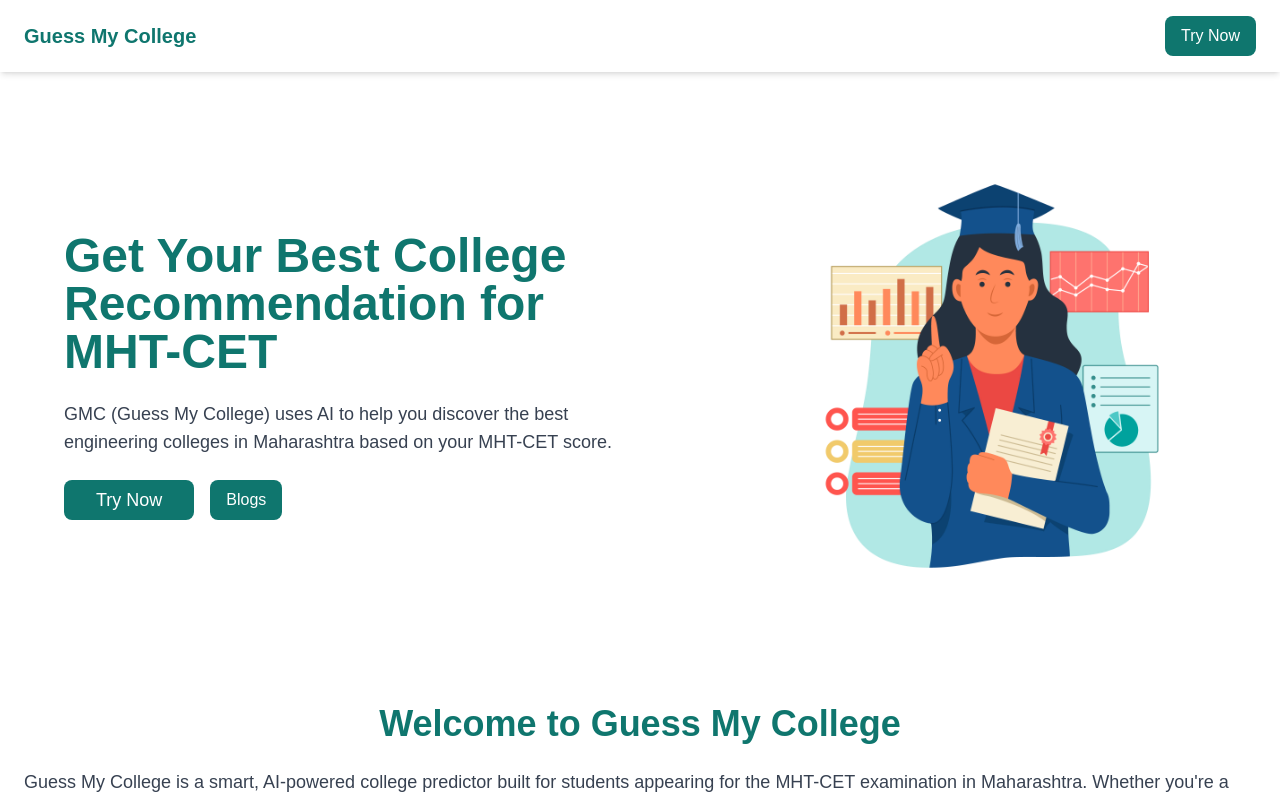
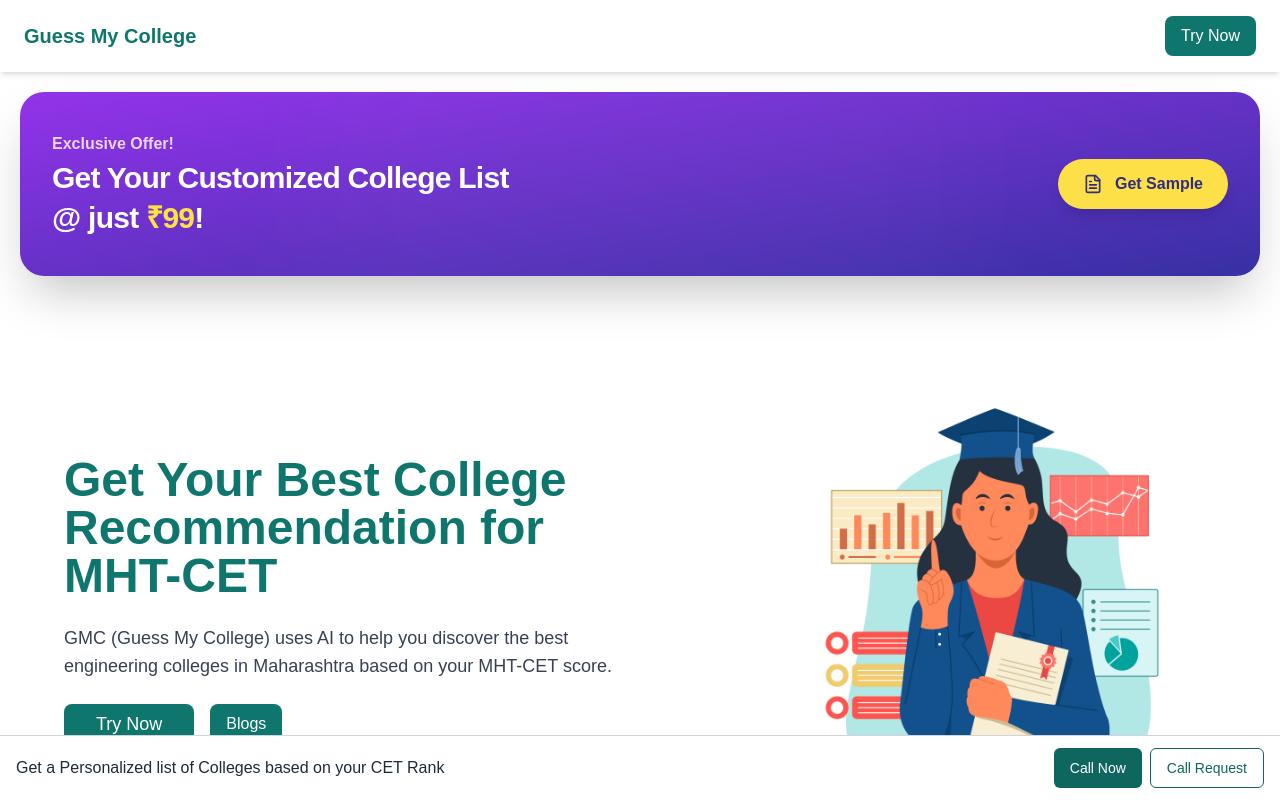
Before and after one commit to Prathamesh-Kothalkar/rankwise, a Next.js app: page / in a window 1280 px wide. Shown: the top 800 px of the page. Built offline with nearby package versions, Linux system fonts and the light colour scheme.

Commit message:
New Features for make call request

```diff
--- a/app/about/page.tsx
+++ b/app/about/page.tsx
@@ -58,8 +58,8 @@ export default function AboutPage() {
               We'd love to hear from you! Whether it’s a suggestion, question, or collaboration idea — we’re just an email away:
               <br />
               📧{" "}
-              <a href="mailto:guessmycollege@gmail.com" className="text-blue-500 underline">
-                guessmycollege@gmail.com
+              <a href="mailto:help@guessmycollege.in" className="text-blue-500 underline">
+                help@guessmycollege.in
               </a>
             </p>
           </CardContent>
--- a/app/contact-us/page.tsx
+++ b/app/contact-us/page.tsx
@@ -63,10 +63,10 @@ export default function ContactUsPage() {
               <div>
                 <h2 className="text-lg font-semibold mb-1">Email</h2>
                 <a
-                  href="mailto:guessmycollege@gmail.com"
+                  href="mailto:help@guessmycollege.in"
                   className="text-blue-600 hover:underline break-all"
                 >
-                  guessmycollege@gmail.com
+                 help@guessmycollege.in
                 </a>
               </div>
               <div>
--- a/app/layout.tsx
+++ b/app/layout.tsx
@@ -3,8 +3,7 @@ import './globals.css'
 import AuthProvider from '@/context/AuthProvider'
 import { Analytics } from "@vercel/analytics/next"
 import Footer from '@/components/Footer'
-import SocialBar from '@/components/Adstera/SocialBar'
-import DirectLink from '@/components/Adstera/DirectLink'
+import ContactButton from '@/components/ContactButton'
 
 export const metadata: Metadata = {
   title: 'Guess My College | MHT-CET College Predictor & Cutoff Tool',
@@ -93,7 +92,8 @@ export default function RootLayout({
       <Analytics />
       <AuthProvider>
         <body>{children}</body>
-        <footer><Footer /></footer>
+        <footer className='mb-10'><Footer /></footer>
+        <ContactButton/>
       </AuthProvider>
     </html>
   )
--- a/app/page.tsx
+++ b/app/page.tsx
@@ -9,10 +9,8 @@ import React, { useEffect } from "react";
 import Link from "next/link";
 import AppInstallButton from "@/components/AppInstallButton";
 import EzoicAd from "@/components/EzoicAd";
-import DirectLink from "@/components/Adstera/DirectLink";
-import NativeBanner from "@/components/Adstera/NativeBanner";
-import Banner160x300 from "@/components/Adstera/Banner160x300";
 import YoutubeChannelAd from "@/components/UtubeBanner";
+import PersonalizedPdf from "@/components/PersonalizedPdf";
 
 export default function HomePage() {
   const router = useRouter();
@@ -35,6 +33,10 @@ export default function HomePage() {
         </div>
       </nav>
 
+
+    <div className="p-5">
+        <PersonalizedPdf/>
+      </div>
 
       {/* Hero Section */}
       <section className="flex flex-col md:flex-row items-center justify-between px-6 md:px-16 py-20 gap-10">
@@ -77,6 +79,8 @@ export default function HomePage() {
 
       <EzoicAd id={118} />
 
+
+
       {/* SEO-Rich Content */}
       <section className="p-6">
         <h2 className="text-3xl md:text-4xl font-bold mb-6 text-center">Welcome to Guess My College</h2>
@@ -108,14 +112,10 @@ export default function HomePage() {
         </div>
 
       </section>
-      <NativeBanner />
       {/* How to Use Section */}
       <HowToUse />
-      <DirectLink />
       {/* How It Works + FAQs */}
       <HowItWorksAndFAQ />
-      <EzoicAd id={119} />
-      <Banner160x300 />
     </div>
   );
 }
--- a/app/privacy/PrivacyClient.tsx
+++ b/app/privacy/PrivacyClient.tsx
@@ -91,10 +91,10 @@ export default function PrivacyClient() {
               <br />
               📧{" "}
               <a
-                href="mailto:guessmycollege@gmail.com"
+                href="mailto:help@guessmycollege.in"
                 className="text-blue-400 underline"
               >
-                guessmycollege@gmail.com
+               help@guessmycollege.in
               </a>
             </p>
           </CardContent>
--- /dev/null
+++ b/components/ContactButton.tsx
@@ -0,0 +1,73 @@
+"use client";
+
+import React from "react";
+import { Button } from "@/components/ui/button";
+import {
+    Dialog,
+    DialogTrigger,
+    DialogContent,
+    DialogHeader,
+    DialogTitle,
+    DialogDescription,
+} from "@/components/ui/dialog";
+import { Input } from "@/components/ui/input";
+import { Label } from "@/components/ui/label";
+import { FunctionSquare } from "lucide-react";
+
+
+function handleSubmit(e:any){
+    e.preventDefault();
+    alert("Thank Your Showing Interest, This feature is under development. Back in 2-4 hours when it is ready.");
+}
+export default function ContactButton() {
+    return (
+        <>
+            {/* Fixed Footer Section */}
+            <div className="fixed bottom-0 left-0 w-full bg-white border-t border-gray-300 shadow-md px-4 py-3 flex flex-col sm:flex-row items-center justify-between z-50">
+                <p className="text-sm sm:text-base font-medium text-gray-800 mb-2 sm:mb-0">
+                    Get a Personalized list of Colleges based on your CET Rank
+                </p>
+
+                <div className="flex gap-2">
+                    <a href="tel:+919595444319">
+                        <Button className="bg-[#0E665F] hover:bg-[#0E665F] text-white">
+                            Call Now
+                        </Button>
+                    </a>
+
+
+                    <Dialog>
+                        <DialogTrigger asChild>
+                            <Button variant="outline" className="border-[#0E665F] text-[#0E665F] hover:bg-[#0E665F] hover:text-white">
+                                Call Request
+                            </Button>
+                        </DialogTrigger>
+
+                        <DialogContent className="sm:max-w-md">
+                            <DialogHeader>
+                                <DialogTitle>Request a Callback</DialogTitle>
+                                <DialogDescription>
+                                    Fill out the form and our counselor will get in touch with you.
+                                </DialogDescription>
+                            </DialogHeader>
+
+                            <form className="space-y-4" onSubmit={(e)=>handleSubmit(e)}>
+                                <div>
+                                    <Label htmlFor="name">Full Name</Label>
+                                    <Input id="name" type="text" placeholder="Full Name" required />
+                                </div>
+                                <div>
+                                    <Label htmlFor="phone">Phone Number</Label>
+                                    <Input id="phone" type="number" placeholder="9876543210" required />
+                                </div>
+                                <Button type="submit" className="w-full bg-[#0E665F] text-white hover:bg-[#0E665F]">
+                                    Submit Request
+                                </Button>
+                            </form>
+                        </DialogContent>
+                    </Dialog>
+                </div>
+            </div>
+        </>
+    );
+}
--- a/components/Footer.tsx
+++ b/components/Footer.tsx
@@ -18,7 +18,7 @@ export default function Footer() {
         <Link href="/privacy" className="hover:text-[#0F766E] transition-colors">Privacy Policy</Link>
         <Link href="/sitemap.xml" className="hover:text-[#0F766E] transition-colors">Sitemap</Link>
         <Link href="/contact-us" className="hover:text-[#0F766E] transition-colors">Contact</Link>
-        <DirectLink/>
+        {/* <DirectLink/> */}
         <a
           href="https://www.instagram.com/guess_my_college/"
           target="_blank"
--- a/components/Navbar.tsx
+++ b/components/Navbar.tsx
@@ -43,7 +43,7 @@ export default function Navbar() {
             Blogs
           </Link>
 
-          <DirectLink/>
+          {/* <DirectLink/> */}
 
             {isUserLoggedIn ? (
                 <Link href="/profile" className="bg-[#0F766E] text-white px-5 py-2 rounded-lg hover:bg-[#0e665f] transition">
@@ -78,7 +78,7 @@ export default function Navbar() {
           <Link href="/blog" className="block hover:underline" onClick={() => setIsOpen(false)}>
             Blogs
           </Link>
-          <DirectLink/>
+          {/* <DirectLink/> */}
           {isUserLoggedIn ? (
               <div className="">
                  <Link href="/profile" className="bg-[#0F766E] text-white px-5 py-2 rounded-lg hover:bg-[#0e665f] transition">
--- /dev/null
+++ b/components/PersonalizedPdf.tsx
@@ -0,0 +1,35 @@
+"use client";
+
+import React from "react";
+import { FileText } from "lucide-react";
+
+export default function PersonalizedPdf() {
+  return (
+    <div className="relative isolate overflow-hidden bg-gradient-to-br from-purple-600 to-indigo-800 px-6 py-8 shadow-2xl rounded-3xl sm:px-8 sm:py-10 text-white transform transition-all duration-300 hover:scale-[1.02] hover:shadow-purple-500/50">
+      <div
+        className="absolute left-1/2 top-1/2 -z-10 h-[700px] w-[700px] -translate-x-1/2 -translate-y-1/2 rounded-full bg-white/10 opacity-20 blur-3xl"
+        aria-hidden="true"
+      />
+      <div className="flex flex-col sm:flex-row items-center justify-between gap-6">
+        <div className="flex-1 text-center sm:text-left">
+          <p className="text-sm sm:text-base font-semibold text-purple-200 mb-1">Exclusive Offer!</p>
+          <h2 className="text-2xl sm:text-3xl font-extrabold tracking-tight text-white leading-tight">
+            <span className="block">Get Your Customized College List</span>
+            <span className="block mt-1 sm:inline-block">@ just <span className="text-yellow-300">₹99</span>!</span>
+          </h2>
+        </div>
+        <div className="flex-shrink-0">
+          <a
+            href="/personalizedpdf.pdf"
+            target="_blank"
+            rel="noopener noreferrer"
+            className="inline-flex items-center px-6 py-3 border border-transparent text-base font-semibold rounded-full shadow-lg text-indigo-900 bg-yellow-300 hover:bg-yellow-200 hover:scale-105 transform transition-all duration-200 ease-in-out focus:outline-none focus:ring-2 focus:ring-yellow-300 focus:ring-offset-2 focus:ring-offset-purple-700"
+          >
+            <FileText className="w-5 h-5 mr-3" />
+                Get Sample
+          </a>
+        </div>
+      </div>
+    </div>
+  );
+}
--- a/lib/genaiUtils.ts
+++ b/lib/genaiUtils.ts
@@ -1,5 +1,3 @@
-
-
 // lib/genaiCollegeSummary.ts
 import { getGeminiModel } from './genaiClient';
 import { searchCollegeInfo } from './searchCollegeInfo';
@@ -23,7 +21,7 @@ export async function generateRealCollegeSummary(collegeName: string, branch: st
     const model = getGeminiModel('gemini-1.5-flash');
 
     const prompt = `
-You are an AI assistant helping students decide on colleges.
+        You are an AI assistant helping students decide on colleges.
 
 Using the following search results, write a friendly, concise summary of "${collegeName}" for the ${branch} branch. Highlight:
 - Placement record
```
Also changed, not shown: app/results/page.tsx (+7 -27 lines), app/studentform/page.tsx (+22 -40 lines), 1 other file (tests, documents, lock files or other folders).
